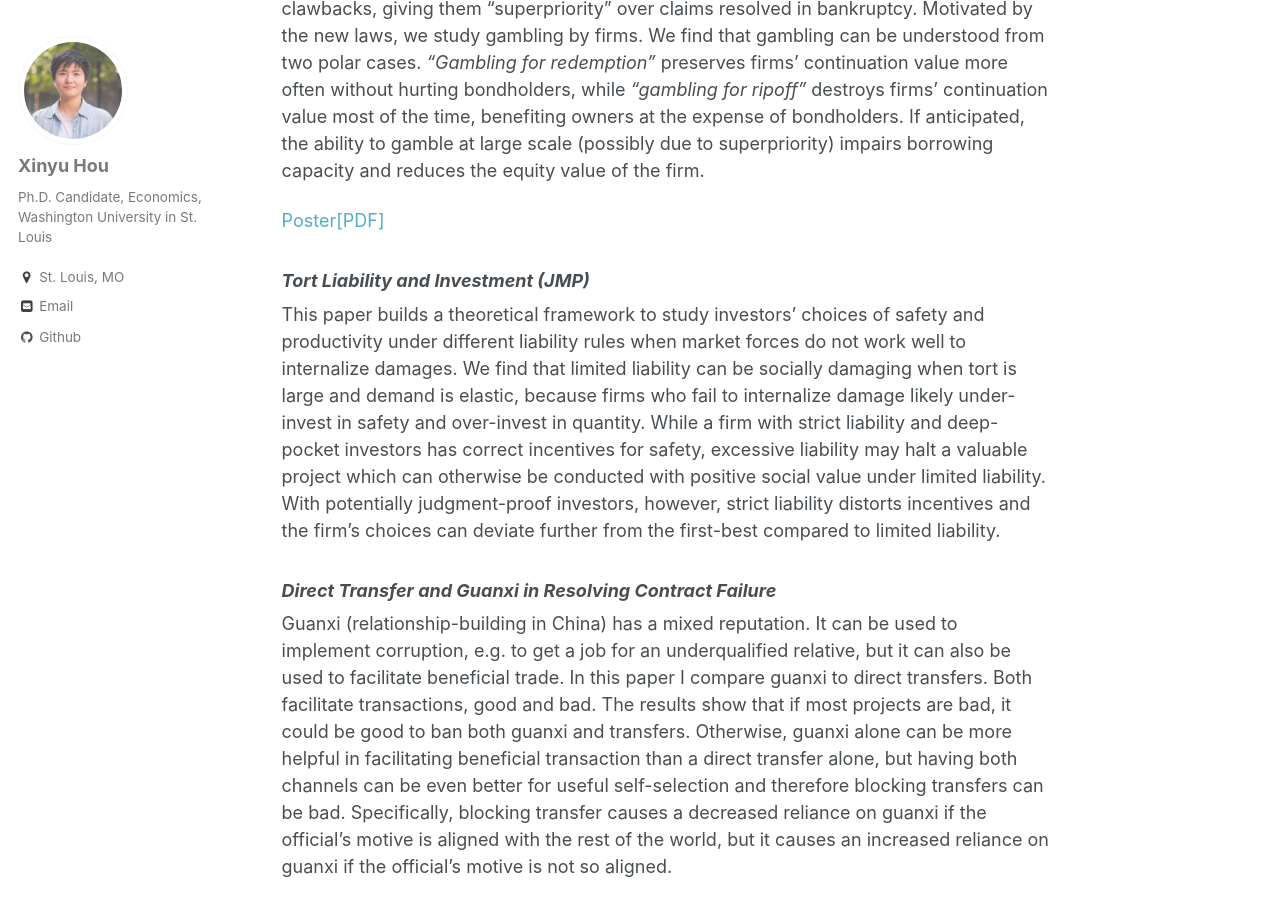
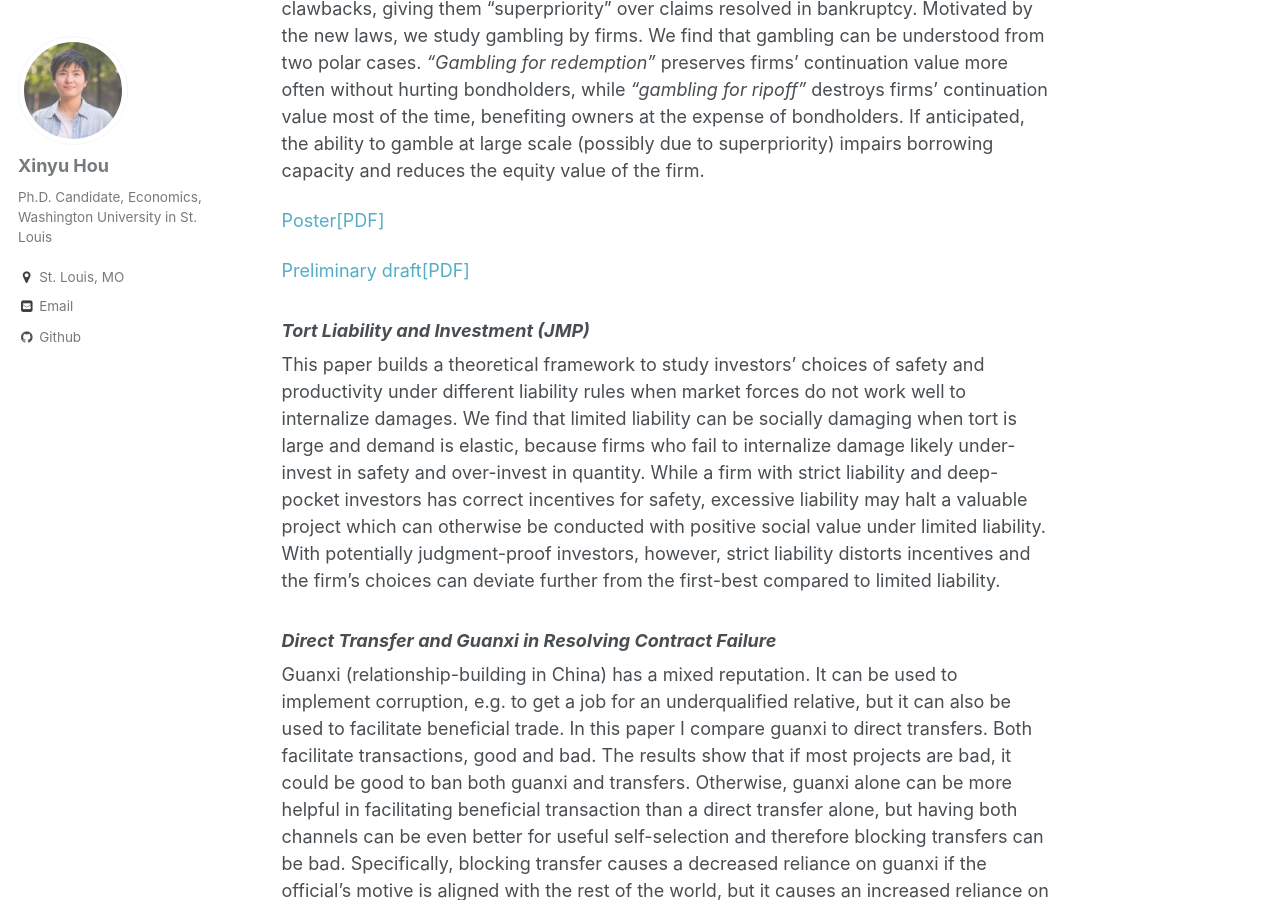
Before and after one commit to xinyuhou94/xinyuhou94.github.io, a Jekyll site: the page built from _pages/about.md, in a window 1280 px wide and 900 px high, scrolled down 966 px. Built offline with Jekyll 4.4.1, drawn with Linux system fonts in a browser that asks for light colours.

Commit message:
Update about.md

```diff
--- a/_pages/about.md
+++ b/_pages/about.md
@@ -25,6 +25,9 @@ New U.S. bankruptcy laws exempt repos and derivatives from the automatic stay an
 [Poster[PDF]](http://xinyuhou94.github.io/files/GRRsp_poster.pdf)
 
 <!-- <embed src="http://xinyuhou94.github.io/files/GRRsp_poster.pdf" width="650" height="1800" type='application/pdf'> -->
+[Preliminary draft[PDF]](http://xinyuhou94.github.io/files/GRRsp210923.pdf)
+
+<!-- <embed src="http://xinyuhou94.github.io/files/GRRsp210923.pdf" width="650" height="1800" type='application/pdf'> -->
 
 
 ###  _Tort Liability and Investment (JMP)_
```
